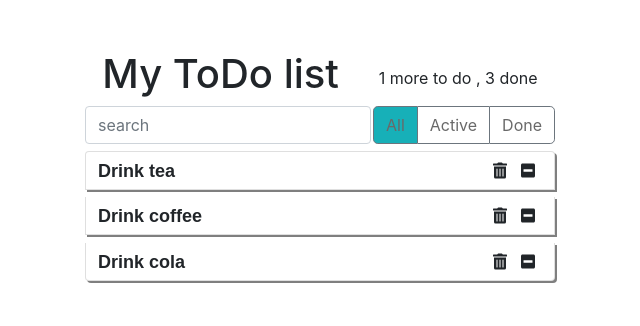
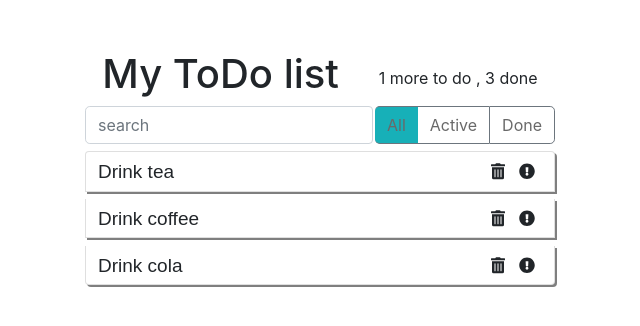
Before and after one commit to ViacheslavChuvalkiy/ToDoList, a React app: page / in a window 1280 px wide. Shown: the whole page, without its empty margins (320-960 px from the left). Built offline with nearby package versions, Linux system fonts and the light colour scheme.

Commit message:
Add some classes, state, functions

```diff
--- a/src/components/AppNav/appNav.css
+++ b/src/components/AppNav/appNav.css
@@ -4,12 +4,12 @@
     position: relative;
 }
 
-.navHeaderBlock :nth-child(3){
-     border-top-left-radius: 0.3em;
-     border-bottom-left-radius: 0.3em;
- }
+.navHeaderBlock :first-of-type{
+    border-top-left-radius: 0.3em;
+    border-bottom-left-radius: 0.3em;
+}
 
-.navHeaderBlock :nth-child(5){
+.navHeaderBlock label:not(:last-child){
     border-left: none;
     border-right: none;
 }
--- a/src/components/ToDoItem/ToDoItem.css
+++ b/src/components/ToDoItem/ToDoItem.css
@@ -6,8 +6,7 @@
 
 .todo-list-item{
     margin-top: 2px;
-    font-size: 18px;
-    font-weight: bold;
+    font-size: 19px;
     font-family: sans-serif;
 }
 
@@ -22,3 +21,13 @@
     cursor: pointer;
     transition: font-size ease 0.3s;
 }
+
+.todo-list-item-done{
+    text-decoration: line-through;
+
+}
+
+.todo-list-item-important{
+    color: steelblue;
+    font-weight: bold;
+}
--- a/src/components/ToDoItem/ToDoItem.js
+++ b/src/components/ToDoItem/ToDoItem.js
@@ -1,20 +1,74 @@
-import React from 'react';
+import React, {Component}  from 'react';
 import './ToDoItem.css';
 import {FontAwesomeIcon} from "@fortawesome/react-fontawesome";
 
 
-const CreateToDoItem = ({label} )=>{
+export default class extends Component{
 
-    return (
-        <div className='todo-list-item-block'>
-            <span className='todo-list-item'> {label}</span>
-            <div className='todo-list-item-icons'>
-                <FontAwesomeIcon icon={['fas', 'trash-alt']}  className='toDoitemIcons'/>
-                <FontAwesomeIcon icon={['fas', 'minus-square']} className='toDoitemIcons'/>
+    state = {
+        done: false,
+        important: false
+    };
+
+    onClickLabel = () => {
+
+        let done = !this.state.done;
+
+        this.setState({
+            done
+        });
+
+    };
+
+    onClickImportant = () => {
+
+        let important = !this.state.important;
+
+        this.setState({
+            important
+        });
+
+    };
+
+    onClickDelete = () => {
+
+    };
+
+    render()
+    {
+        const {label} = this.props;
+        const {done,important}  = this.state;
+
+        let classNames = 'todo-list-item';
+
+        if(done){
+            classNames += ' todo-list-item-done';
+        }
+        if(important){
+            classNames += ' todo-list-item-important';
+        }
+
+        return (
+            <div className='todo-list-item-block'>
+                <span
+                    className = {classNames}
+                    onClick={this.onClickLabel}>
+                    {label}
+                </span>
+                <div className='todo-list-item-icons'>
+                    <FontAwesomeIcon
+                        icon={['fas', 'trash-alt']}
+                        className='toDoitemIcons'
+                        onClick = {this.onClickDelete}
+                    />
+
+                    <FontAwesomeIcon
+                        icon={['fas', 'exclamation-circle']}
+                        className='toDoitemIcons'
+                        onClick = {this.onClickImportant}
+                    />
+                </div>
             </div>
-        </div>
-
-    )
+        )
+    }
 };
-
-export default CreateToDoItem;
```
